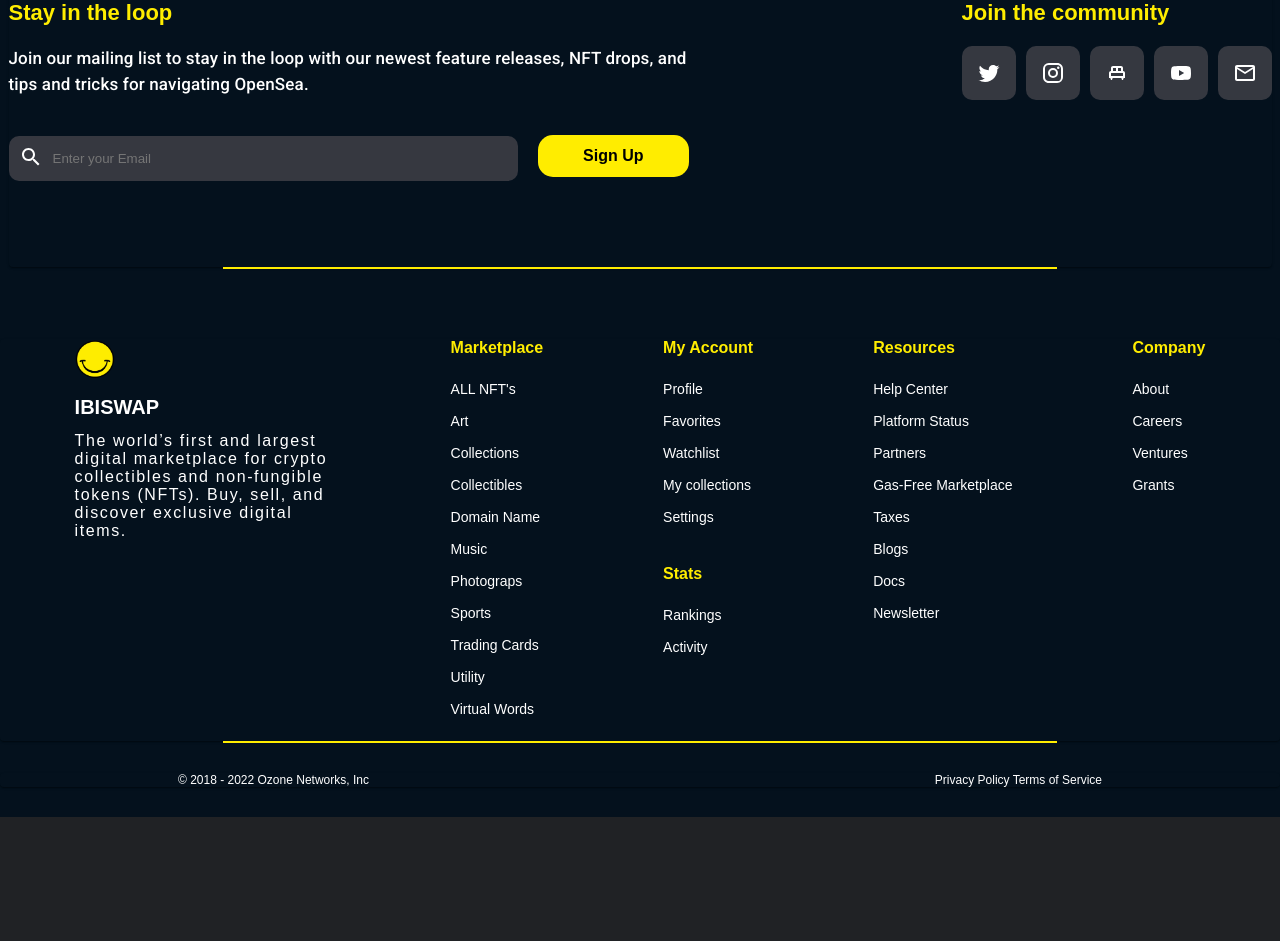
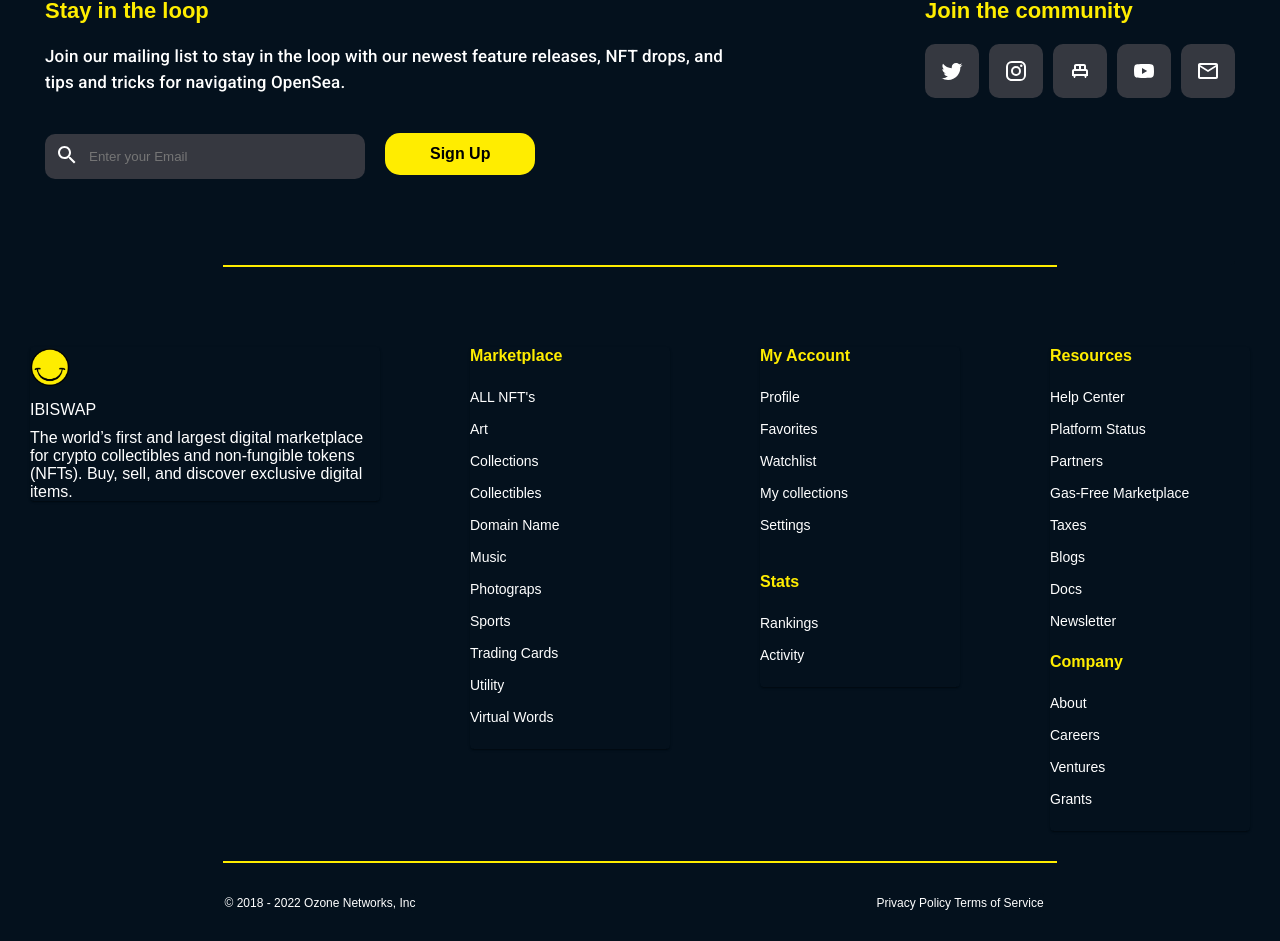
Before and after one commit to mzohaib07/ibiswap, a React (Create React App) app: page /assets/id in a window 1280 px wide. Shown: the part 1009-1950 px from the top of the page. Before the commit the page ends 1826 px from the top, so only its background shows below. Built offline with nearby package versions, Linux system fonts and the light colour scheme.

Commit message:
commit on main

```diff
--- a/src/Pages/HomePage/HomePage.tsx
+++ b/src/Pages/HomePage/HomePage.tsx
@@ -3,7 +3,7 @@
 
 const HomePage:React.FC = () => {
   return (
-    <div style={{ display: 'flex', flexDirection: 'column' }}>
+    <div style={{ display: 'flex', flexDirection: 'column' , justifyContent:'center' }}>
       <Hero />
       <Card />
     </div>
--- a/src/components/Footer/Footer.styles.ts
+++ b/src/components/Footer/Footer.styles.ts
@@ -1,40 +1,40 @@
 import { Paper } from "@mui/material";
 import styled from "styled-components";
 
-
 export const Item = styled(Paper)`
-    display: block;
-`
+  /* display: block; */
+`;
 
 export const FooterStyles = styled.div`
-    .grid-container{
   background-color: #04111d;
-        /* display: flex;
-        flex-direction: column; */
-        padding: 80px 0px 30px 0px;
-    }
-    .first-grid{
+  .main-container {
     display: flex;
-        padding: 22px 0px 86px 0px;
-        column-gap: 273px;
-        background-color: #04111d;
+    justify-content: center;
+    column-gap: 200px;
+    .upper-footer {
+      display: flex;
+      flex-direction: row;
+    .left-grid {
+      background-color: inherit;
+      padding: 100px 0px 86px 0px;
       color: white;
-        .left-grid{
-
-        span{
+      span {
         font-weight: 800;
         font-size: 22px;
         color: #ffed00;
       }
-         .left-grid-disp{
+      .left-grid-disp {
         margin-top: 20px;
         width: 680px;
         font-size: 17px;
         font-weight: 400;
       }
-         .left-grid-searchbar{
+      .left-grid-searchbar {
         display: flex;
+        flex-direction: row;
+        flex-wrap: wrap;
         margin-top: 30px;
+        row-gap: 40px;
         column-gap: 20px;
         button {
           border: none;
@@ -47,29 +47,32 @@
           color: black;
           font-size: 16px;
           font-weight: 800;
-                 &:hover{
+          &:hover {
             cursor: pointer;
           }
         }
       }
     }
-        .right-grid{
-            span{
+    .right-grid {
+      padding: 100px 0px 86px 0px;
+      background-color: #04111d;
+      color: white;
+      span {
         font-weight: 800;
         font-size: 22px;
         color: #ffed00;
       }
-         .right-grid-icons{
+      .right-grid-icons {
         margin-top: 20px;
         display: flex;
-            flex-direction:row;
+        flex-direction: row;
         column-gap: 10px;
-            .icon{
+        .icon {
           padding: 15px;
           background-color: #353840;
           border-radius: 10px;
           transition: 0.2s ease-in-out;
-                &:hover{
+          &:hover {
             background-color: #ffed00;
             cursor: pointer;
             color: black;
@@ -78,57 +81,86 @@
       }
     }
   }
-    .secound-grid{
-        margin-top: 70px;
+}
+  .lower-footer {
     display: flex;
     flex-direction: row;
     justify-content: center;
-        column-gap: 120px;
+    padding: 80px 0px 30px 0px;
+    column-gap: 90px;
+    row-gap: 70px;
+
+    .first-col {
+        display: flex;
+        flex-direction: column;
+        justify-content: center;
+        row-gap: 10px;
+        width: 350px;
         background-color: inherit;
         color: white;
-        .title{
+        .iner-content{
+          display: flex;
+          flex-direction: column;
+        .ibiswap {
+          font-weight: 600;
+          font-size: 20px;
+          cursor: pointer;
+        }
+        .desp {
+          letter-spacing: 0.1rem;
+        }
+      }
+      }
+      .title {
         font-weight: 600;
         color: #ffed00;
       }
-        ul{
+      ul {
         padding-left: 0px;
       }
-        li{
+      li {
         list-style-type: none;
         padding: 8px 0px 8px;
         font-size: 14px;
-            transition: .1s ease;
-            &:hover{
+        transition: 0.1s ease;
+        &:hover {
           transform: scale(1.01);
           cursor: pointer;
         }
       }
-        .first-col{
+      .scnd-col {
+        width: 200px;
         display: flex;
         flex-direction: column;
-            width: 20%;
-            row-gap: 13px;
-            .ibiswap{
-                font-weight: 600;
-                font-size: 20px;
-                cursor: pointer;
-            }
-            .desp{
-                letter-spacing: .1rem;
-            }
-        }
-        .scnd-col{
-            display: flex;
-            flex-direction: column;
-        }
-    }
-    .third-grid{
-        margin-top: 30px;
-        display: flex;
-        flex-direction: row;
-        justify-content: space-around;
-        column-gap: 210px;
         background-color: inherit;
         color: white;
       }
-`
+      .third-col{
+        width: 200px;
+        display: flex;
+        flex-direction: column;
+        background-color: inherit;
+        color: white;
+      }
+      .fourth-col{
+        width: 200px;
+        display: flex;
+        flex-direction: column;
+        background-color: inherit;
+        color: white;
+      }
+  }
+  .lower-down-grid{
+    display: flex;
+    justify-content: center;
+    width: 400px;
+    padding-top: 30px;
+    padding-bottom: 30px;
+
+    .color {
+      background-color: #04111d;
+      color: white;
+  }
+
+  }
+`;
--- a/src/components/Footer/Footer.tsx
+++ b/src/components/Footer/Footer.tsx
@@ -18,10 +18,9 @@
 const Footer = () => {
   return (
     <FooterStyles>
-      <Grid className="grid-container">
-        <Grid container style={{ display: "flex", justifyContent: "center" }}>
-          <Item className="first-grid">
-            <div className="left-grid">
+      <Grid container className="main-container">
+        <Grid item sm="auto" className='upper-footer'>
+          <Item elevation={0} className="left-grid">
             <span>Stay in the loop</span>
             <Typography className="left-grid-disp">
               Join our mailing list to stay in the loop with our newest
@@ -34,8 +33,10 @@
                 <button>Sign Up</button>
               </span>
             </div>
-            </div>
-            <div className="right-grid">
+          </Item>
+        </Grid>
+        <Grid item sm="auto" className='upper-footer'>
+          <Item elevation={0} className="right-grid">
             <span>Join the community</span>
             <div className="right-grid-icons">
               <TwitterIcon className="icon" />
@@ -44,8 +45,8 @@
               <YouTubeIcon className="icon" />
               <MailOutlineIcon className="icon" />
             </div>
-            </div>
           </Item>
+        </Grid>
       </Grid>
       <div style={{ display: "flex", justifyContent: "center" }}>
         <span
@@ -56,8 +57,10 @@
           }}
         />
       </div>
-        <Item className="secound-grid">
-          <div className="first-col">
+      <Grid container className="lower-footer">
+        <Grid item sm="auto" >
+          <Item className="first-col">
+
             <span>
               <img src={ibiswaplogo} alt="logo" height={40} width={40} />
             </span>
@@ -67,8 +70,12 @@
               collectibles and non-fungible tokens (NFTs). Buy, sell, and
               discover exclusive digital items.
             </span>
-          </div>
-          <div className="scnd-col">
+
+          </Item>
+        </Grid>
+        <Grid item sm="auto">
+          <Item className="scnd-col">
+            <div>
               <span className="title">Marketplace</span>
               <span>
                 <ul>
@@ -79,7 +86,11 @@
                 </ul>
               </span>
             </div>
-          <div className="third-col">
+          </Item>
+        </Grid>
+        <Grid item sm="auto" >
+          <Item className="third-col">
+            <div >
               <div>
                 <span className="title">My Account</span>
                 <span>
@@ -103,7 +114,11 @@
                 </span>
               </div>
             </div>
-          <div className="fourth-col">
+          </Item>
+        </Grid>
+        <Grid item sm="auto">
+          <Item className="fourth-col">
+            <div>
               <span className="title">Resources</span>
               <span>
                 <ul>
@@ -126,6 +141,8 @@
               </span>
             </div>
           </Item>
+        </Grid>
+      </Grid>
       <div style={{ display: "flex", justifyContent: "center" }}>
         <span
           style={{
@@ -135,14 +152,21 @@
           }}
         />
       </div>
-        <Item className="third-grid">
+      <Grid container >
+        <Grid item xs={6} lg={6} className="lower-down-grid">
+          <Item elevation={0} className='color'>
             <span style={{ fontSize: "12px" }}>
               © 2018 - 2022 Ozone Networks, Inc
             </span>
+          </Item>
+        </Grid>
+        <Grid item xs={6} lg={6} className="lower-down-grid">
+          <Item elevation={0} className='color'>
             <span style={{ fontSize: "12px", cursor: "pointer" }}>
               Privacy Policy Terms of Service
             </span>
           </Item>
+        </Grid>
       </Grid>
     </FooterStyles>
   );
--- a/src/components/Hero/Hero.styles.ts
+++ b/src/components/Hero/Hero.styles.ts
@@ -2,33 +2,36 @@
 import styled from "styled-components";
 
 export const Item = styled(Paper)`
-   /* padding: 30px; */
-   /* text-align: center; */
+
 `
 
 export const Wrapper = styled.div`
  .content-wrapper {
     display: flex;
-    flex-wrap: wrap;
     justify-content: space-around;
     align-items: center;
     padding: 150px 150px;
-    border: none;
-    outline: none;
+    row-gap: 60px;
+  }
 
-    &:hover{
-      cursor: pointer;
-    }
-
-  }
   .grid-container{
     display:flex;
     justify-content: center;
+    transition: 0.2s ease-in-out;
+    &:hover{
+      cursor: pointer;
+      transform: scale(1.01);
+    }
   }
 
   .copy-container {
-    width:700px;
+    max-width:700px;
     background-color: inherit !important;
+    .ctaContainer{
+      display: flex;
+      flex-wrap: wrap;
+      row-gap: 20px;
+    }
   }
   .main-img{
     width: 570px;
@@ -36,6 +39,7 @@
     object-fit: cover;
     border-top-left-radius: 20px;
     border-top-right-radius: 20px;
+    margin-bottom: -4px;
   }
   .title {
     position: relative;
--- a/src/components/Hero/Hero.tsx
+++ b/src/components/Hero/Hero.tsx
@@ -6,9 +6,9 @@
 const Hero: React.FC = () => {
   return (
     <Wrapper>
-      <Grid className='content-wrapper'>
-        <Grid container lg={6} className='grid-container'>
-          <Item className='copy-container'>
+      <Grid container className='content-wrapper'>
+        <Grid item lg={6} className='desp-container'>
+          <Item elevation={0} className='copy-container'>
             <Box className='title'>
               IBISWAP the lifestyle utility token now on decentralized exchanges.
             </Box>
@@ -21,8 +21,8 @@
             </Box>
           </Item>
         </Grid>
-        <Grid container lg={6}>
-          <Item>
+        <Grid item lg={6} className='grid-container'>
+          <Item style={{ backgroundColor: '#202225' }}>
             <img
               className='main-img'
               src="https://lh3.googleusercontent.com/ujepnqpnL0nDQIHsWxlCXzyw4pf01yjz1Jmb4kAQHumJAPrSEj0-e3ABMZlZ1HEpJoqwOcY_kgnuJGzfXbd2Tijri66GXUtfN2MXQA=s550"
--- a/src/components/NavBar/NavBar.styles.ts
+++ b/src/components/NavBar/NavBar.styles.ts
@@ -1,24 +1,24 @@
 import styled from "styled-components";
-import { Link } from 'react-router-dom'
+import { Link } from "react-router-dom";
 import { Box } from "@mui/system";
-
 
 export const BoxWrapper = styled(Box)`
   position: fixed;
-  &.wrapper{
-    background-color:#04111d;
-    display: grid;
-    grid-template-columns: auto 700px 680px;
   width: 100%;
-    box-shadow: rgba(149, 157, 165, 0.2) 0px 8px 24px;
+  background-color: #04111d;
+  &.wrapper {
+    display: flex;
+    flex-direction:row;
+    justify-content:space-between;
     z-index: 9999;
     height: 70px;
+    box-shadow: rgba(149, 157, 165, 0.2) 0px 8px 24px;
   }
 `;
 
 export const NavLink = styled(Link)`
   text-decoration: none;
-`
+`;
 export const LogoContainer = styled.div`
   display: flex;
   align-items: center;
@@ -47,10 +47,10 @@
   color: gray;
   font-weight: 700;
   cursor: pointer;
-  &:hover{
+  &:hover {
     color: #ffffff;
   }
-  &.nav-active{
+  &.nav-active {
     border-bottom: 2px solid #ffed00;
   }
 `;
@@ -62,11 +62,11 @@
   line-height: 2.25rem;
   font-weight: 900;
   cursor: pointer;
-  .icon{
+  .icon {
     color: gray;
     font-size: 33px;
-      transition: .1s ease-in-out;
-      &:hover{
+    transition: 0.1s ease-in-out;
+    &:hover {
       color: white;
     }
   }
--- a/src/components/NavBar/NavBar.tsx
+++ b/src/components/NavBar/NavBar.tsx
@@ -75,7 +75,10 @@
           </LogoContainer>
         </NavLink>
       </div>
+      <div>
         <SearchBarWrapper title={"Search items , collections , and accounts"} />
+      </div>
+      <div>
         <HeaderItems>
           <PopoverWrapper>
             <HeaderItem>Collections</HeaderItem>
@@ -114,6 +117,7 @@
             />
           </HeaderIcon>
         </HeaderItems>
+      </div>
     </BoxWrapper>
   );
 };
--- a/src/components/common/CardWrapper/CardWrapper.styles.ts
+++ b/src/components/common/CardWrapper/CardWrapper.styles.ts
@@ -3,14 +3,22 @@
 
 export const Item = styled(Paper)`
   display: block;
-`
+`;
 export const CardStyles = styled.div`
-    display: grid;
-    grid-template-columns: auto;
-    grid-template-rows: 80px;
+  display: flex;
+  flex-direction: column;
   justify-content: center;
-    .title-section{
-        .title{
+  row-gap: 40px;
+  margin-bottom: 150px;
+  .grid-section{
+    display: flex;
+    justify-content: center;
+    column-gap: 40px;
+    row-gap: 40px;
+  }
+  .title-section {
+    background-color: inherit;
+    .title {
       color: #ffffff;
       font-weight: 800;
       font-size: 22px;
@@ -18,20 +26,26 @@
       line-height: 4rem;
       display: flex;
       justify-content: center;
+      row-gap: 100px;
     }
   }
-    .card-section{
+  .card-section {
     display: flex;
-        justify-content: center;
-        column-gap: 20px;
-        height: 700px;
-        margin-bottom: 15rem;
-        .card{
-            width: 24.33%;
+    justify-content: space-between;
+    transition: 0.3s ease-in-out;
+    background-color: #202225;
+    .card {
       border-radius: 10px;
-            border: none;
-            outline: none;
       box-shadow: rgba(100, 100, 111, 0.2) 0px 7px 29px 0px;
+      background-color: #202225;
+      img {
+        height: 650px;
+        width: 480px;
       }
     }
-`
+    &:hover{
+        cursor: pointer;
+        transform: scale(1.01);
+    }
+  }
+`;
--- a/src/components/common/CardWrapper/CardWrapper.tsx
+++ b/src/components/common/CardWrapper/CardWrapper.tsx
@@ -1,4 +1,4 @@
-import { Card, Grid } from "@mui/material";
+import { Grid } from "@mui/material";
 import { CardTile } from "../../../constants/constants";
 import { CardStyles, Item } from "./CardWrapper.styles";
 
@@ -6,23 +6,25 @@
   return (
     <CardStyles>
       <Grid container>
-        <Item>
-          <div className="title-section">
+        <Grid item xs={12}>
+          <Item elevation={0} className="title-section">
             <span className="title">Notable Drops</span>
-          </div>
-          <div className="card-section">
+          </Item>
+        </Grid>
+      </Grid>
+      <Grid container className="grid-section">
         {CardTile &&
           CardTile.map((item, index) => (
-                <Card key={index} className="card">
+            <Grid item xs="auto" key={index} className="card-section">
+              <Item elevation={0} className="card">
                 <img
                   className="img-container"
                   src={item?.img}
                   alt="green iguana"
                 />
-                </Card>
+              </Item>
+            </Grid>
           ))}
-          </div>
-        </Item>
       </Grid>
     </CardStyles>
   );
--- a/src/components/common/SearchBar/SearchBarWrapper.styles.ts
+++ b/src/components/common/SearchBar/SearchBarWrapper.styles.ts
@@ -2,7 +2,7 @@
 
 export const SearchBar = styled.div`
   display: flex;
-  flex: 1 1 0%;
+  flex-direction: row;
   align-items: center;
   background-color: #363840;
   border-radius: 10px;
@@ -10,6 +10,8 @@
   padding: 10px 10px;
   height: 25px;
   gap: 10px;
+  width: 600px;
+  max-width: 300px;
   .search-icon {
     margin-left: 0.75rem;
     margin-right: 0.75rem;
```
Lines whose indentation alone changed are shown as unchanged.
